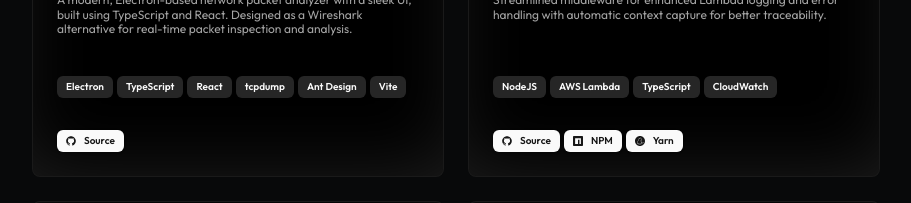
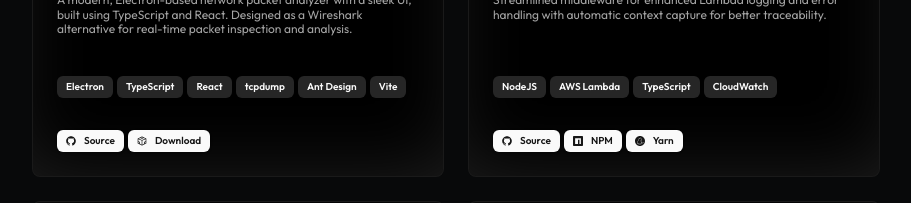
Before and after one commit to tejastn10/nimbus, a Next.js app: page / in a window 1280 px wide. Shown: the part 1180-1383 px from the top of the page, without its empty margins (184-1095 px from the left). Built offline with nearby package versions, Linux system fonts and the light colour scheme.

Commit message:
feat: add download button for Hollow

```diff
--- a/src/data/resume.ts
+++ b/src/data/resume.ts
@@ -210,6 +210,11 @@
 					type: "Source",
 					href: "https://github.com/tejastn10/hollow",
 					icon: Icons.github(),
+				},
+				{
+					type: "Download",
+					href: "https://github.com/tejastn10/hollow/releases",
+					icon: Icons.projects(),
 				},
 			],
 		},
```
